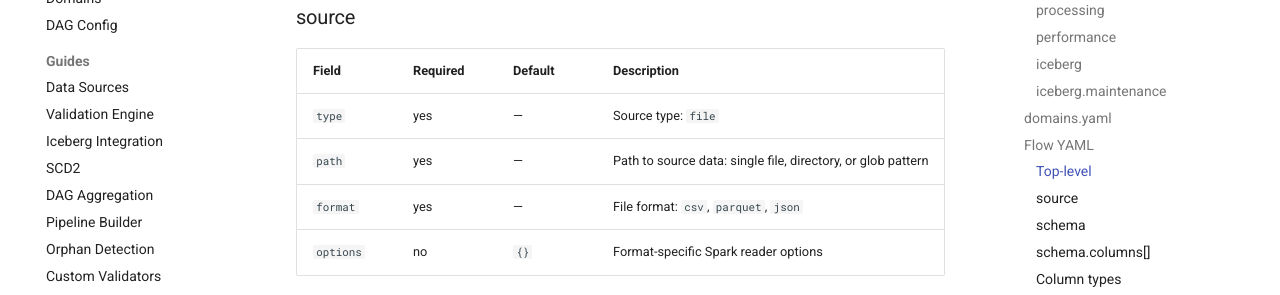
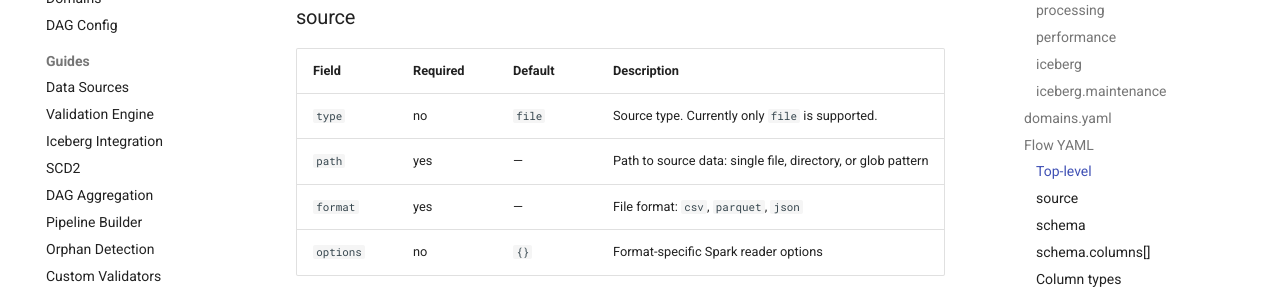
Before and after one commit to giacomoaccursi/Floe, an MkDocs documentation site: the page built from site-docs/reference/config-reference.md, in a window 1280 px wide and 900 px high, scrolled down 2577 px. Shown: the part 152-447 px from the top of the window. Built offline with MkDocs 1.6.1 and Material for MkDocs 9.7.7, drawn with Linux system fonts in a browser that asks for light colours; comment, search, counter and statistics services are not loaded.

Commit message:
refactor(config): make source.type optional with default file

```diff
--- a/site-docs/reference/config-reference.md
+++ b/site-docs/reference/config-reference.md
@@ -77,7 +77,7 @@ Single-page reference with all YAML fields. For detailed explanations, follow th
 
 | Field | Required | Default | Description |
 |-------|----------|---------|-------------|
-| `type` | yes | — | Source type: `file` |
+| `type` | no | `file` | Source type. Currently only `file` is supported. |
 | `path` | yes | — | Path to source data: single file, directory, or glob pattern |
 | `format` | yes | — | File format: `csv`, `parquet`, `json` |
 | `options` | no | `{}` | Format-specific Spark reader options |
```
Also changed, not shown: site-docs/configuration/flows.md (+1 -1 lines), site-docs/getting-started/quickstart.md (+0 -1 lines), 1 other file.
